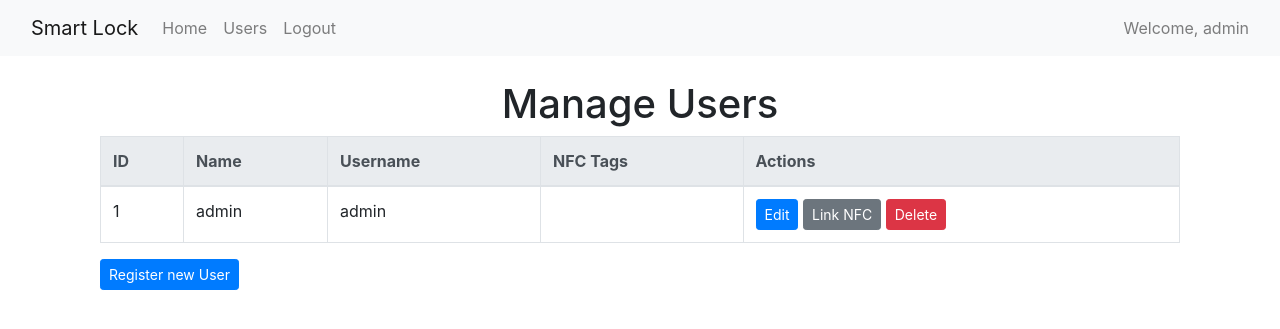
After one commit to diniezikryy/comnet-project, a Flask app: page /users in a window 1280 px wide. The commit adds this page. Shown: the top 329 px of the page. Run offline with Flask 3, Linux system fonts and the light colour scheme; a user stored in the database is signed in; data comes from the database, SQL or seed files in the repository; both versions use the stored data as it was after the commit; data that the repository does not hold is empty; some libraries are stand-ins or nearby versions.

Commit message:
manage users page

```diff
--- a/app.py
+++ b/app.py
@@ -1,7 +1,9 @@
 from flask import Flask, render_template, redirect, url_for, flash, request
+from flask_wtf import CSRFProtect
+
 from extensions import db, login_manager
 from flask_login import login_user, login_required, logout_user, current_user
-from forms import RegistrationForm, LoginForm
+from forms import RegistrationForm, LoginForm, LinkNfcTagForm, EditUserForm
 from models import User, NfcTag, DoorLog, DoorbellLog
 from flask_socketio import SocketIO, emit
 from flask_migrate import Migrate
@@ -12,7 +14,8 @@ from datetime import datetime
 app = Flask(__name__)
 app.config['SECRET_KEY'] = '695bf18ae30e380398715ff072e684c0d1437958c7e9147a'
 app.config['SQLALCHEMY_DATABASE_URI'] = 'sqlite:///site.db'
-# app.config['DEBUG'] = True  # Enable debug mode
+app.config['DEBUG'] = True  # Enable debug mode
+csrf = CSRFProtect(app)
 
 # DB things
 db.init_app(app)
@@ -166,6 +169,7 @@ def logs():
 
 
 @app.route('/register', methods=['GET', 'POST'])
+@login_required
 def register():
     form = RegistrationForm()
     if form.validate_on_submit():
@@ -174,7 +178,7 @@ def register():
         db.session.add(user)
         db.session.commit()
         flash('Account created successfully!', 'success')
-        return redirect(url_for('login'))
+        return redirect(url_for('manage_users'))
     return render_template('register.html', form=form)
 
 
@@ -199,6 +203,58 @@ def logout():
     return redirect(url_for('login'))
 
 
+@app.route('/users', methods=['GET', 'POST'])
+@login_required
+def manage_users():
+    users = User.query.all()
+    return render_template('manage_users.html', users=users)
+
+
+@app.route('/edit_user/<int:user_id>', methods=['GET', 'POST'])
+@login_required
+def edit_user(user_id):
+    user = User.query.get_or_404(user_id)
+    form = EditUserForm(obj=user)
+    if form.validate_on_submit():
+        user.name = form.name.data
+        user.username = form.username.data
+        db.session.commit()
+        flash('User details updated successfully', 'success')
+        return redirect(url_for('manage_users'))
+    return render_template('edit_user.html', form=form, user=user)
+
+
+@app.route('/delete_user/<int:user_id>', methods=['POST'])
+@login_required
+def delete_user(user_id):
+    user = User.query.get_or_404(user_id)
+    db.session.delete(user)
+    db.session.commit()
+    flash('User deleted successfully', 'success')
+    return redirect(url_for('manage_users'))
+
+
+@app.route('/link_nfc/<int:user_id>', methods=['GET', 'POST'])
+@login_required
+def link_nfc(user_id):
+    user = User.query.get_or_404(user_id)
+    form = LinkNfcTagForm()
+    if form.validate_on_submit():
+        print(f"Form submitted with NFC ID: {form.nfc_id.data}")
+        nfc_tag = NfcTag.query.filter_by(nfc_id=form.nfc_id.data).first()
+        print(f"Query result for NFC ID {form.nfc_id.data}: {nfc_tag}")
+        if nfc_tag:
+            nfc_tag.user_id = user_id
+            print(f"Linking NFC tag {nfc_tag.nfc_id} to user {user_id}")
+            db.session.commit()
+            flash('NFC tag linked successfully', 'success')
+        else:
+            print(f"NFC tag {form.nfc_id.data} not found")
+            flash('NFC tag not found', 'danger')
+        return redirect(url_for('manage_users'))
+    return render_template('link_nfc.html', form=form, user=user)
+
+
 # DB & Running Flask Web App
 def create_app():
     with app.app_context():
--- a/templates/base.html
+++ b/templates/base.html
@@ -16,12 +16,13 @@
             </button>
             <div class="collapse navbar-collapse justify-content-between" id="navbarNav">
                 <ul class="navbar-nav">
-                    <li class="nav-item"><a class="nav-link" href="{{ url_for('index') }}">Home</a></li>
                     {% if current_user.is_authenticated %}
+                        <li class="nav-item"><a class="nav-link" href="{{ url_for('index') }}">Home</a></li>
+                        <li class="nav-item"><a class="nav-link" href="{{ url_for('manage_users') }}">Users</a></li>
                         <li class="nav-item"><a class="nav-link" href="{{ url_for('logout') }}">Logout</a></li>
                     {% else %}
                         <li class="nav-item"><a class="nav-link" href="{{ url_for('login') }}">Login</a></li>
-                        <li class="nav-item"><a class="nav-link" href="{{ url_for('register') }}">Register</a></li>
+{#                        <li class="nav-item"><a class="nav-link" href="{{ url_for('register') }}">Register</a></li>#}
                     {% endif %}
                 </ul>
                 {% if current_user.is_authenticated %}
--- /dev/null
+++ b/templates/manage_users.html
@@ -0,0 +1,43 @@
+{% extends "base.html" %}
+
+{% block content %}
+<div class="container mt-4">
+    <h1 class="text-center">Manage Users</h1>
+    <table class="table table-bordered">
+        <thead class="thead-light">
+            <tr>
+                <th scope="col">ID</th>
+                <th scope="col">Name</th>
+                <th scope="col">Username</th>
+                <th scope="col">NFC Tags</th>
+                <th scope="col">Actions</th>
+            </tr>
+        </thead>
+        <tbody>
+            {% for user in users %}
+                <tr>
+                    <td>{{ user.id }}</td>
+                    <td>{{ user.name }}</td>
+                    <td>{{ user.username }}</td>
+                    <td>
+                        {% for tag in user.nfc_tags %}
+                            <span class="badge bg-info text-dark">{{ tag.nfc_id }}</span>
+                        {% endfor %}
+                    </td>
+                    <td>
+                        <a href="{{ url_for('edit_user', user_id=user.id) }}" class="btn btn-primary btn-sm">Edit</a>
+                        <a href="{{ url_for('link_nfc', user_id=user.id) }}" class="btn btn-secondary btn-sm">Link NFC</a>
+                        <form action="{{ url_for('delete_user', user_id=user.id) }}" method="POST" style="display:inline;">
+                            <input type="hidden" name="csrf_token" value="{{ csrf_token() }}">
+                            <button type="submit" class="btn btn-danger btn-sm" onclick="return confirm('Are you sure you want to delete this user?');">Delete</button>
+                        </form>
+                    </td>
+                </tr>
+            {% endfor %}
+        </tbody>
+    </table>
+    <div>
+        <a href="{{ url_for('register') }}" class="btn btn-primary btn-sm">Register new User</a>
+    </div>
+</div>
+{% endblock %}
```
Also changed, not shown: forms.py (+9 -0 lines), templates/edit_user.html (added, +19 -0 lines), templates/link_nfc.html (added, +15 -0 lines), templates/test.html (deleted, +0 -97 lines), instance/site.db.
